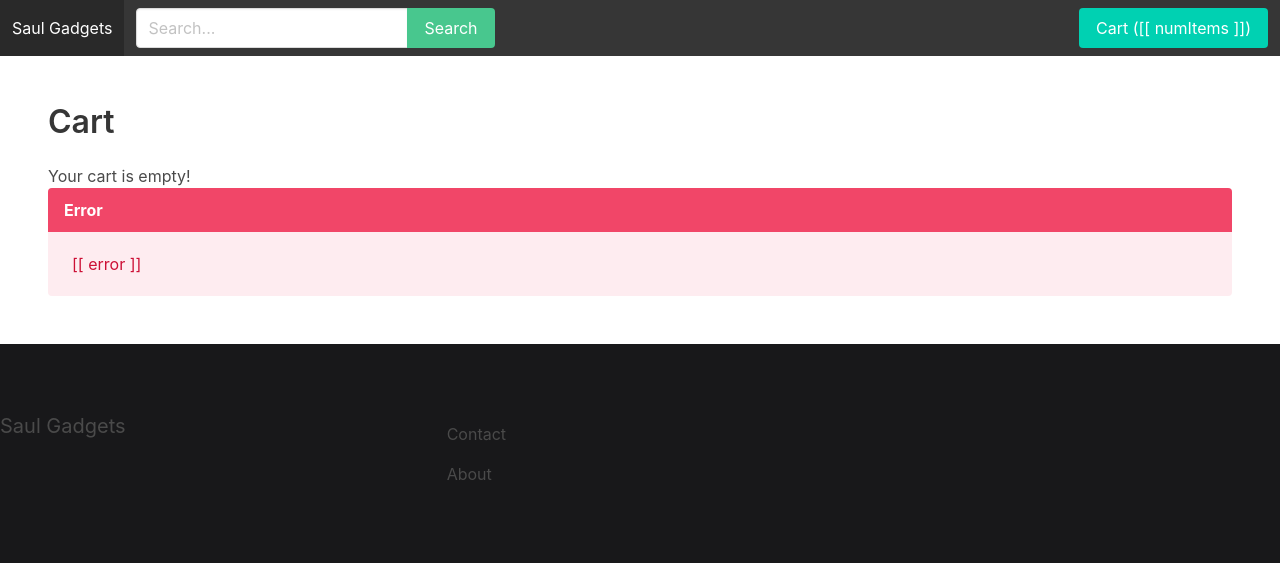
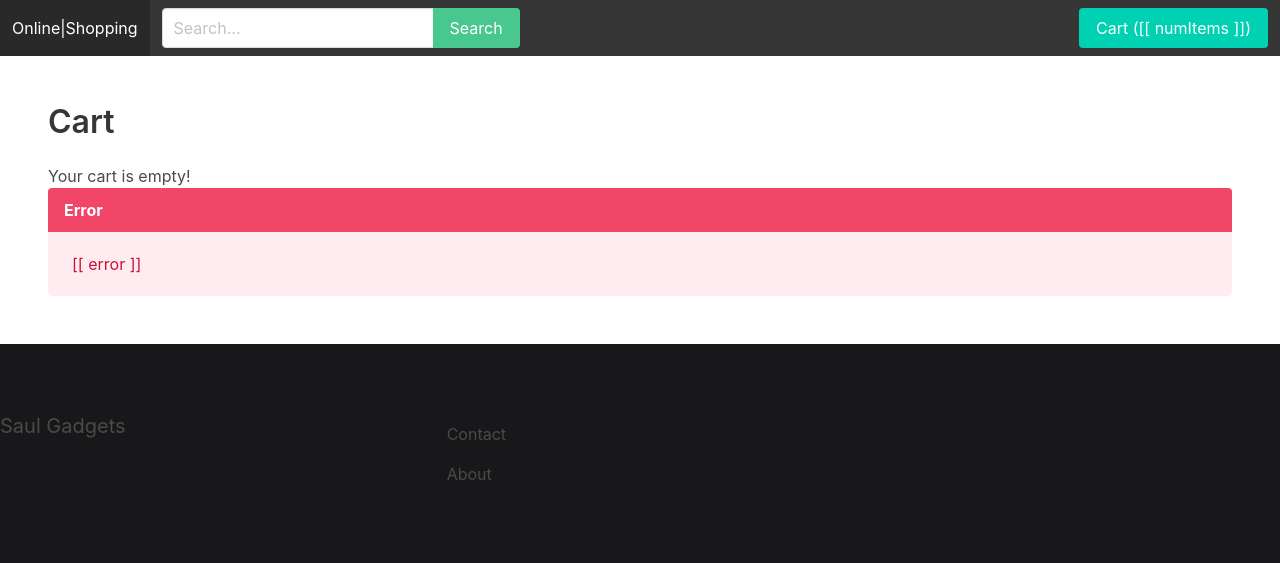
Before and after one commit to mybloomwork/xworkproject3, a Django app: template apps/cart/templates/cart.html in a window 1280 px wide. Shown: the top 563 px of the page. Run offline with Django 3.2, Linux system fonts and the light colour scheme; the template is opened without the code that fills it, so the values that code supplies are empty; some libraries are stand-ins or nearby versions.

Commit message:
Update base.html

```diff
--- a/apps/core/templates/base.html
+++ b/apps/core/templates/base.html
@@ -4,7 +4,7 @@
 	<head>
 		<meta charset="utf-8">
 		<meta name="viewport" content="width=device-width, initial-scale=1">
-		<title>{% block title %}{% endblock %}Saul Gadgets</title>
+		<title>{% block title %}{% endblock %}Xperia</title>
 		<link rel="stylesheet" href="https://cdn.jsdelivr.net/npm/bulma@0.9.0/css/bulma.min.css">
 		<link rel="stylesheet" href="{% static 'main.css' %}">
 	</head>
@@ -12,7 +12,7 @@
 	<body>
 		<nav class="navbar is-dark" id="navbarapp">
 			<div class="navbar-brand">
-				<a class="navbar-item" href="{% url 'frontpage' %}">Saul Gadgets</a>
+				<a class="navbar-item" href="{% url 'frontpage' %}">Online|Shopping</a>
 
 				<a @click="toggleMenu()" role="button" class="navbar-burger burger" aria-label="menu" aria-expanded="false" data-target="main-navbar">
 					<span aria-hidden="true"></span>
```
